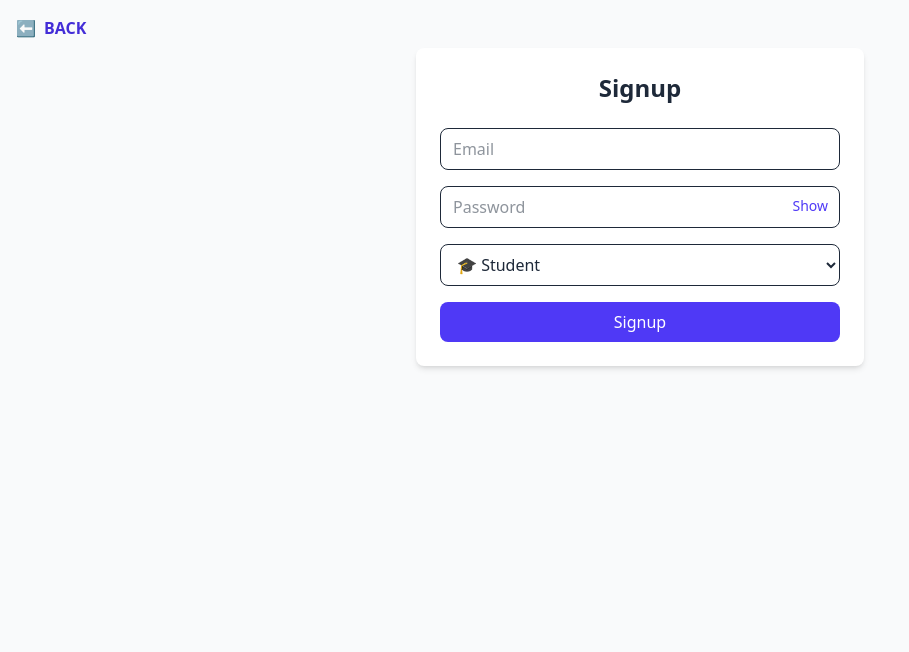
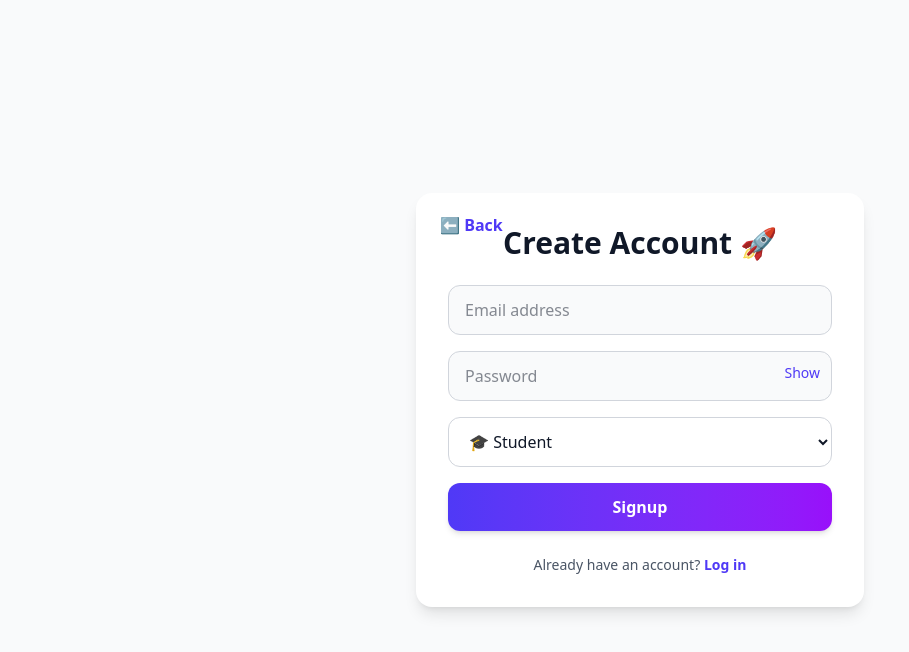
Before and after one commit to shruti-harayan/AI-Resume-Analyzer, a React (Vite) app: page /signup in a window 1280 px wide. Shown: the top 652 px of the page, without its empty margins (0-909 px from the left). Built offline with nearby package versions, Linux system fonts and the light colour scheme.

Commit message:
Add files via upload

```diff
--- a/src/components/Auth/Login.jsx
+++ b/src/components/Auth/Login.jsx
@@ -1,9 +1,9 @@
-import React, { useState, useContext, useEffect} from "react";
+import React, { useState, useContext, useEffect } from "react";
 import { AuthContext } from "../../context/AuthContext";
 import { useNavigate } from "react-router-dom";
 
 function Login() {
-  const { user, login } = useContext(AuthContext); // GET user from context
+  const { user, login } = useContext(AuthContext);
   const [email, setEmail] = useState("");
   const [password, setPassword] = useState("");
   const [error, setError] = useState("");
@@ -15,7 +15,6 @@ function Login() {
   const navigate = useNavigate();
 
   useEffect(() => {
-    // Once user is set after login, redirect by role
     if (user) {
       if (user.role === "student") {
         navigate("/student", { replace: true });
@@ -26,7 +25,7 @@ function Login() {
   }, [user, navigate]);
 
   const handleBack = () => {
-    navigate("/");  // Redirect to homepage
+    navigate("/");
   };
 
   const handleSubmit = async (e) => {
@@ -34,53 +33,52 @@ function Login() {
     setLoading(true);
     setError("");
     setSuccess("");
-
     try {
       await login(email, password, role);
-      setSuccess("Login successful!");
-
+      setSuccess("✅ Login successful!");
     } catch (err) {
-      setError(err.message); // "Invalid credentials" etc.
+      setError(err.message);
     }
     setLoading(false);
   };
 
   return (
-  <div className="max-w-md mx-auto bg-white dark:bg-gray-800 shadow-md rounded-lg p-6 mt-12">
+    <div className="min-h-screen flex items-center justify-center bg-gray-50 dark:bg-gray-900 px-4">
+      <div className="relative w-full max-w-md bg-white dark:bg-gray-800 shadow-lg rounded-2xl p-8">
+        {/* Back Button */}
         <button
           onClick={handleBack}
-        className="
-          absolute top-4 left-4 flex items-center gap-2
-          font-bold text-indigo-700
-          dark:text-indigo-300
-          hover:text-indigo-900 dark:hover:text-indigo-100
-          focus:outline-none focus:ring-2 focus:ring-indigo-500 rounded
-          "
-        aria-label="Back to homepage"
+          className="absolute top-4 left-4 flex items-center gap-2 font-semibold text-indigo-600 dark:text-indigo-300 hover:text-indigo-800 dark:hover:text-indigo-100 focus:outline-none focus:ring-2 focus:ring-indigo-500 rounded px-2 py-1"
         >
-        <span role="img" aria-label="left arrow">⬅️</span> BACK
+          ⬅ Back
         </button>
-    <h2 className="text-2xl font-bold text-center mb-6">Login</h2>
-    {error && <p className="text-red-500 mb-4">{error}</p>}
-    {success && <p className="text-green-500 mb-4">{success}</p>}
 
+        {/* Heading */}
+        <h2 className="text-3xl font-bold text-center text-gray-900 dark:text-white mb-6">
+          Welcome Back 👋
+        </h2>
+
+        {/* Feedback */}
+        {error && <p className="text-red-500 font-medium mb-4">{error}</p>}
+        {success && <p className="text-green-500 font-medium mb-4">{success}</p>}
+
+        {/* Form */}
         <form onSubmit={handleSubmit} className="space-y-4">
-      {/* Email */}
           <input
             type="email"
-        placeholder="Email"
-        className="w-full px-3 py-2 border rounded-lg focus:outline-none focus:ring-2 focus:ring-indigo-500 dark:bg-gray-700 dark:border-gray-600"
+            placeholder="Email address"
+            className="w-full px-4 py-3 border rounded-xl text-gray-900 dark:text-white bg-gray-50 dark:bg-gray-700 border-gray-300 dark:border-gray-600 focus:outline-none focus:ring-2 focus:ring-indigo-500"
             value={email}
             onChange={(e) => setEmail(e.target.value)}
             required
           />
 
-      {/* Password with show/hide */}
+          {/* Password */}
           <div className="relative">
             <input
               type={showPassword ? "text" : "password"}
               placeholder="Password"
-          className="w-full px-3 py-2 border rounded-lg focus:outline-none focus:ring-2 focus:ring-indigo-500 dark:bg-gray-700 dark:border-gray-600"
+              className="w-full px-4 py-3 border rounded-xl text-gray-900 dark:text-white bg-gray-50 dark:bg-gray-700 border-gray-300 dark:border-gray-600 focus:outline-none focus:ring-2 focus:ring-indigo-500"
               value={password}
               onChange={(e) => setPassword(e.target.value)}
               required
@@ -88,31 +86,43 @@ function Login() {
             <button
               type="button"
               onClick={() => setShowPassword(!showPassword)}
-          className="absolute right-3 top-2.5 text-sm text-indigo-600 dark:text-indigo-400 hover:underline focus:outline-none"
+              className="absolute right-3 top-3 text-sm text-indigo-600 dark:text-indigo-400 hover:underline"
             >
               {showPassword ? "Hide" : "Show"}
             </button>
           </div>
 
-      {/* Role Dropdown */}
+          {/* Role */}
           <select
             value={role}
             onChange={(e) => setRole(e.target.value)}
-        className="w-full px-3 py-2 border rounded-lg bg-white dark:bg-gray-700 dark:border-gray-600 focus:outline-none focus:ring-2 focus:ring-indigo-500"
+            className="w-full px-4 py-3 border rounded-xl bg-white dark:bg-gray-700 text-gray-900 dark:text-white border-gray-300 dark:border-gray-600 focus:outline-none focus:ring-2 focus:ring-indigo-500"
           >
             <option value="student">🎓 Student</option>
             <option value="recruiter">💼 Recruiter</option>
           </select>
 
-      {/* Submit Button */}
+          {/* Submit */}
           <button
             type="submit"
             disabled={loading}
-        className="w-full bg-indigo-600 text-white py-2 rounded-lg hover:bg-indigo-700 disabled:opacity-50"
+            className="w-full py-3 rounded-xl bg-gradient-to-r from-indigo-600 to-purple-600 text-white font-semibold shadow-md hover:opacity-90 transition disabled:opacity-50"
           >
             {loading ? "Logging in..." : "Login"}
           </button>
         </form>
+
+        {/* Footer */}
+        <p className="mt-6 text-center text-sm text-gray-600 dark:text-gray-400">
+          Don’t have an account?{" "}
+          <button
+            onClick={() => navigate("/signup")}
+            className="text-indigo-600 dark:text-indigo-400 font-semibold hover:underline"
+          >
+            Sign up
+          </button>
+        </p>
+      </div>
     </div>
   );
 }
--- a/src/components/Auth/Signup.jsx
+++ b/src/components/Auth/Signup.jsx
@@ -15,7 +15,7 @@ function Signup() {
   const navigate = useNavigate();
 
   const handleBack = () => {
-    navigate("/");  // Redirect to homepage
+    navigate("/");
   };
 
   const handleSubmit = async (e) => {
@@ -25,50 +25,53 @@ function Signup() {
     setSuccess("");
     try {
       const res = await signup(email, password, role);
-      setSuccess(res.message);
+      setSuccess("🎉 Account created successfully!");
       setTimeout(() => {
         navigate("/login");
-    }, 1000);
+      }, 1200);
     } catch (err) {
-      setError(err.message); // shows "User already registered..." etc.
+      setError(err.message);
     }
     setSigning(false);
   };
 
   return (
-    <div className="max-w-md mx-auto bg-white dark:bg-gray-800 shadow-md rounded-lg p-6 mt-12">
+    <div className="min-h-screen flex items-center justify-center bg-gray-50 dark:bg-gray-900 px-4">
+      <div className="relative w-full max-w-md bg-white dark:bg-gray-800 shadow-lg rounded-2xl p-8">
+        {/* Back */}
         <button
           onClick={handleBack}
-        className="
-          absolute top-4 left-4 flex items-center gap-2
-          font-bold text-indigo-700
-          dark:text-indigo-300
-          hover:text-indigo-900 dark:hover:text-indigo-100
-          focus:outline-none focus:ring-2 focus:ring-indigo-500 rounded
-          "
-        aria-label="Back to homepage"
+          className="absolute top-4 left-4 flex items-center gap-2 font-semibold text-indigo-600 dark:text-indigo-300 hover:text-indigo-800 dark:hover:text-indigo-100 focus:outline-none focus:ring-2 focus:ring-indigo-500 rounded px-2 py-1"
         >
-        <span role="img" aria-label="left arrow">⬅️</span> BACK
+          ⬅ Back
         </button>
-      <h2 className="text-2xl font-bold text-center mb-6">Signup</h2>
-      {error && <p className="text-red-500 mb-4">{error}</p>}
-      {success && <p className="text-green-500 mb-4">{success}</p>}
+
+        {/* Heading */}
+        <h2 className="text-3xl font-bold text-center text-gray-900 dark:text-white mb-6">
+          Create Account 🚀
+        </h2>
+
+        {/* Feedback */}
+        {error && <p className="text-red-500 font-medium mb-4">{error}</p>}
+        {success && <p className="text-green-500 font-medium mb-4">{success}</p>}
+
+        {/* Form */}
         <form onSubmit={handleSubmit} className="space-y-4">
           <input
             type="email"
-          placeholder="Email"
-          className="w-full px-3 py-2 border rounded-lg"
+            placeholder="Email address"
+            className="w-full px-4 py-3 border rounded-xl text-gray-900 dark:text-white bg-gray-50 dark:bg-gray-700 border-gray-300 dark:border-gray-600 focus:outline-none focus:ring-2 focus:ring-indigo-500"
             value={email}
             onChange={(e) => setEmail(e.target.value)}
             required
           />
 
-       {/* Password with show/hide */}
+          {/* Password */}
           <div className="relative">
             <input
               type={showPassword ? "text" : "password"}
               placeholder="Password"
-          className="w-full px-3 py-2 border rounded-lg focus:outline-none focus:ring-2 focus:ring-indigo-500 dark:bg-gray-700 dark:border-gray-600"
+              className="w-full px-4 py-3 border rounded-xl text-gray-900 dark:text-white bg-gray-50 dark:bg-gray-700 border-gray-300 dark:border-gray-600 focus:outline-none focus:ring-2 focus:ring-indigo-500"
               value={password}
               onChange={(e) => setPassword(e.target.value)}
               required
@@ -76,31 +79,43 @@ function Signup() {
             <button
               type="button"
               onClick={() => setShowPassword(!showPassword)}
-          className="absolute right-3 top-2.5 text-sm text-indigo-600 dark:text-indigo-400 hover:underline focus:outline-none"
+              className="absolute right-3 top-3 text-sm text-indigo-600 dark:text-indigo-400 hover:underline"
             >
               {showPassword ? "Hide" : "Show"}
             </button>
           </div>
 
-
-        {/* Role Dropdown */}
+          {/* Role */}
           <select
             value={role}
             onChange={(e) => setRole(e.target.value)}
-        className="w-full px-3 py-2 border rounded-lg bg-white dark:bg-gray-700 dark:border-gray-600 focus:outline-none focus:ring-2 focus:ring-indigo-500"
+            className="w-full px-4 py-3 border rounded-xl bg-white dark:bg-gray-700 text-gray-900 dark:text-white border-gray-300 dark:border-gray-600 focus:outline-none focus:ring-2 focus:ring-indigo-500"
           >
             <option value="student">🎓 Student</option>
             <option value="recruiter">💼 Recruiter</option>
           </select>
 
-      {/* Submit Button */}
+          {/* Submit */}
           <button
-          type="submit"  disabled={signing}
-          className="w-full bg-indigo-600 text-white py-2 rounded-lg hover:bg-indigo-700"
+            type="submit"
+            disabled={signing}
+            className="w-full py-3 rounded-xl bg-gradient-to-r from-indigo-600 to-purple-600 text-white font-semibold shadow-md hover:opacity-90 transition disabled:opacity-50"
           >
-          {signing ? "Signing in..." : "Signup"}
+            {signing ? "Signing up..." : "Signup"}
           </button>
         </form>
+
+        {/* Footer */}
+        <p className="mt-6 text-center text-sm text-gray-600 dark:text-gray-400">
+          Already have an account?{" "}
+          <button
+            onClick={() => navigate("/login")}
+            className="text-indigo-600 dark:text-indigo-400 font-semibold hover:underline"
+          >
+            Log in
+          </button>
+        </p>
+      </div>
     </div>
   );
 }
```
Lines whose indentation alone changed are shown as unchanged.
